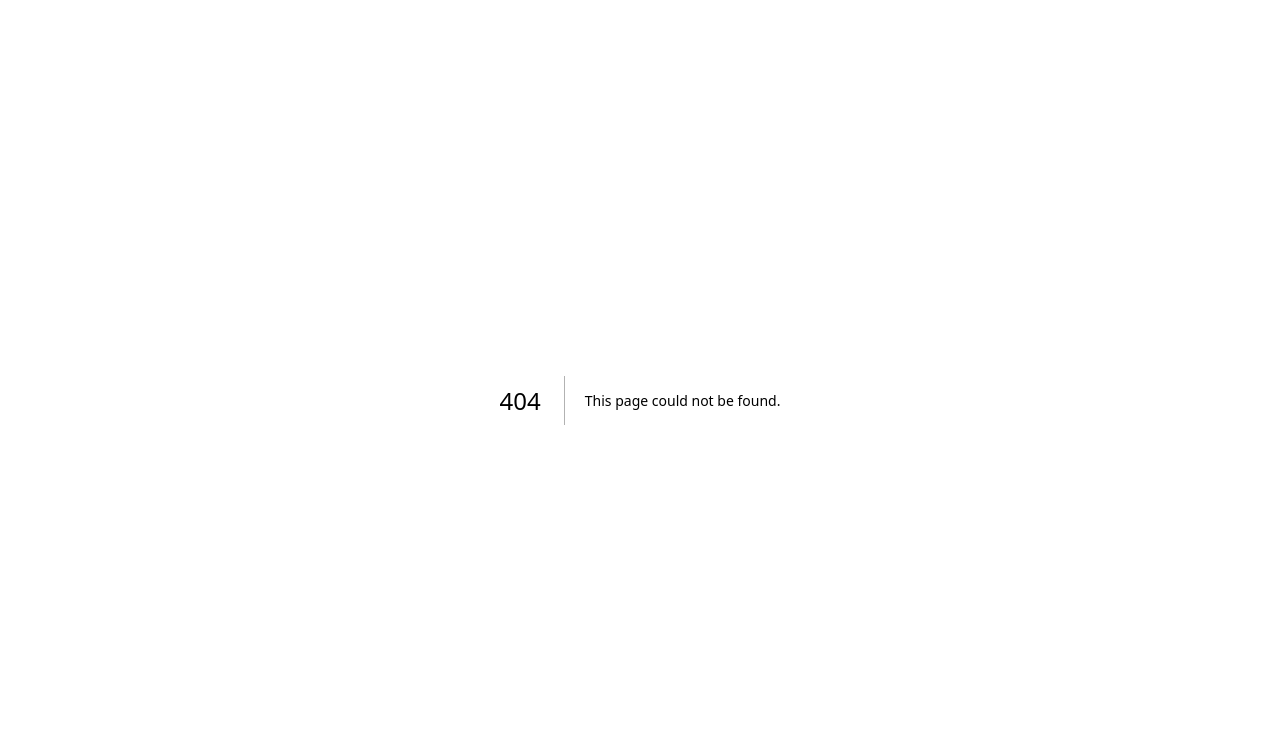
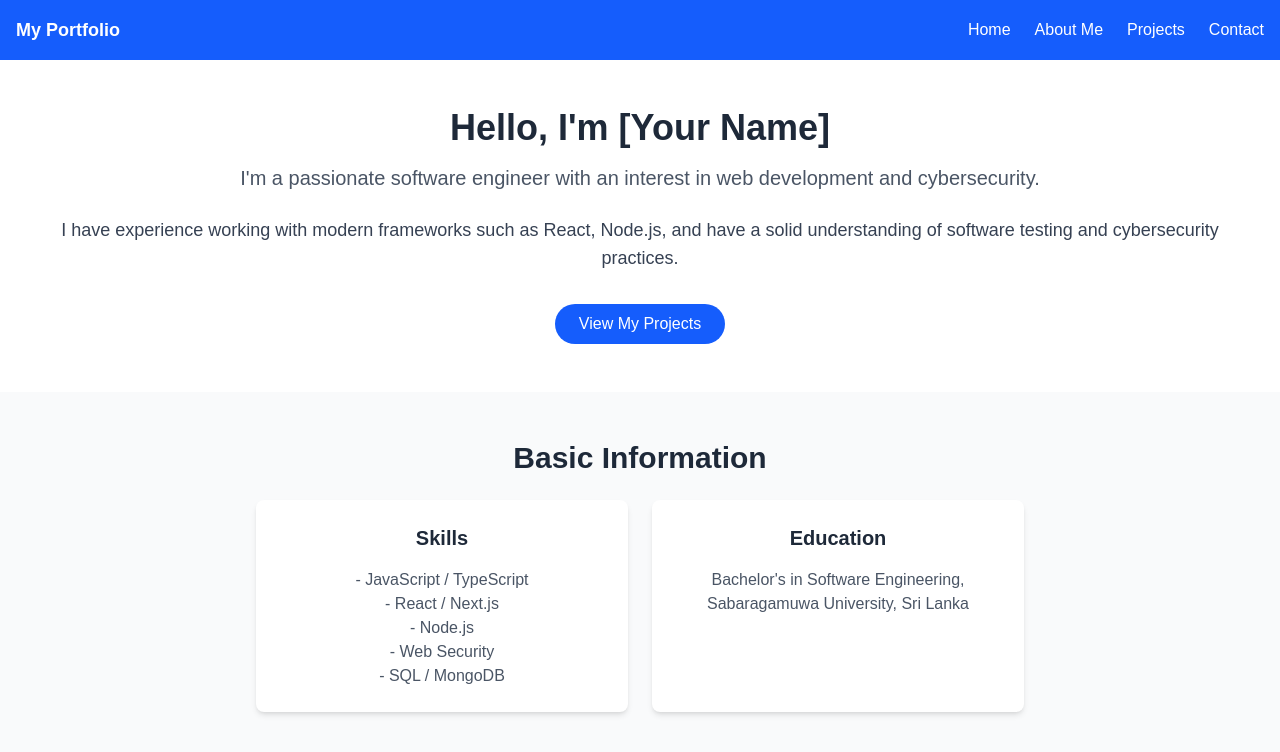
Before and after one commit to Ravindu1015/ravindu_chandrarathna, a Next.js app: page /home in a window 1280 px wide. Before the commit this address had no page. Shown: the top 752 px of the page. Built offline with nearby package versions, Linux system fonts and the light colour scheme.

Commit message:
Add navigation bar and home page layout with routing

```diff
--- /dev/null
+++ b/app/components/NavBar.tsx
@@ -0,0 +1,51 @@
+import Link from "next/link";
+
+const NavBar = () => {
+  return (
+    <nav className="bg-white p-4 shadow-md">
+      <div className="max-w-7xl mx-auto flex justify-between items-center text-black">
+        <div className="text-lg font-semibold">
+          <Link href="/" className="hover:underline">My Portfolio</Link>
+        </div>
+        <div>
+          <ul className="flex space-x-6">
+            <li>
+              <Link
+                href="/home"
+                className="bg-white border border-black hover:bg-gray-500 text-black py-2 px-6 rounded-3xl shadow-md transition transform hover:scale-105"
+              >
+                Home
+              </Link>
+            </li>
+            <li>
+              <Link
+                href="/about"
+                className="bg-white border border-black hover:bg-gray-500 text-black py-2 px-6 rounded-3xl shadow-md transition transform hover:scale-105"
+              >
+                About Me
+              </Link>
+            </li>
+            <li>
+              <Link
+                href="/projects"
+                className="bg-white border border-black hover:bg-gray-500 text-black py-2 px-6 rounded-3xl shadow-md transition transform hover:scale-105"
+              >
+                Projects
+              </Link>
+            </li>
+            <li>
+              <Link
+                href="/contact"
+                className="bg-white border border-black hover:bg-gray-500 text-black py-2 px-6 rounded-3xl shadow-md transition transform hover:scale-105"
+              >
+                Contact
+              </Link>
+            </li>
+          </ul>
+        </div>
+      </div>
+    </nav>
+  );
+};
+
+export default NavBar;
--- /dev/null
+++ b/app/home/page.tsx
@@ -0,0 +1,76 @@
+"use client"; // Ensure this component runs on the client side
+
+import { useRouter } from "next/navigation";
+
+export default function Home() {
+  const router = useRouter();
+
+  return (
+    <div className="min-h-screen bg-gray-100">
+      {/* Navigation Bar */}
+      <nav className="bg-blue-600 p-4 shadow-md">
+        <div className="max-w-7xl mx-auto flex justify-between items-center text-white">
+          <div className="text-lg font-semibold">
+            <a href="/" className="hover:underline">My Portfolio</a>
+          </div>
+          <div>
+            <ul className="flex space-x-6">
+              <li>
+                <a href="/home" className="hover:underline">Home</a>
+              </li>
+              <li>
+                <a href="/about" className="hover:underline">About Me</a>
+              </li>
+              <li>
+                <a href="/projects" className="hover:underline">Projects</a>
+              </li>
+              <li>
+                <a href="/contact" className="hover:underline">Contact</a>
+              </li>
+            </ul>
+          </div>
+        </div>
+      </nav>
+
+      {/* Introduction Section */}
+      <section className="flex flex-col items-center justify-center bg-white py-12 px-6 text-center">
+        <h1 className="text-4xl font-bold text-gray-800 mb-4">Hello, I'm [Your Name]</h1>
+        <p className="text-xl text-gray-600 mb-6">
+          I'm a passionate software engineer with an interest in web development and cybersecurity.
+        </p>
+        <p className="text-lg text-gray-700 mb-8">
+          I have experience working with modern frameworks such as React, Node.js, and have a solid understanding of software testing and cybersecurity practices.
+        </p>
+        <button
+          className="bg-blue-600 text-white py-2 px-6 rounded-full hover:bg-blue-700 transition duration-300"
+          onClick={() => router.push("/projects")}
+        >
+          View My Projects
+        </button>
+      </section>
+
+      {/* Basic Info Section */}
+      <section className="py-12 px-6 bg-gray-50 text-center">
+        <h2 className="text-3xl font-semibold text-gray-800 mb-6">Basic Information</h2>
+        <div className="grid grid-cols-1 md:grid-cols-2 gap-6 max-w-3xl mx-auto">
+          <div className="bg-white p-6 rounded-lg shadow-md">
+            <h3 className="text-xl font-semibold text-gray-800">Skills</h3>
+            <ul className="mt-4 text-gray-600">
+              <li>- JavaScript / TypeScript</li>
+              <li>- React / Next.js</li>
+              <li>- Node.js</li>
+              <li>- Web Security</li>
+              <li>- SQL / MongoDB</li>
+            </ul>
+          </div>
+          <div className="bg-white p-6 rounded-lg shadow-md">
+            <h3 className="text-xl font-semibold text-gray-800">Education</h3>
+            <p className="mt-4 text-gray-600">
+              Bachelor's in Software Engineering, Sabaragamuwa University, Sri Lanka
+            </p>
+          </div>
+        </div>
+      </section>
+    </div>
+  );
+}
--- a/app/page.tsx
+++ b/app/page.tsx
@@ -1,6 +1,11 @@
+"use client"; // ✅ Marks this as a Client Component
+
+import { useRouter } from "next/navigation";
 import Image from "next/image";
 
 export default function Home() {
+  const router = useRouter();
+
   return (
     <div className="flex flex-col items-center justify-center min-h-screen py-2">
       <Image
@@ -14,8 +19,11 @@ export default function Home() {
       <p className="mt-4 text-xl">
         Software Engineer,Project Manager & Full Stack Developer, and Cyber Security Enthusiast
       </p>
-      <p> </p>
-      <button className="bg-white border border-black text-black py-2 px-6 rounded-full mt-6 transition-all duration-300 hover:bg-gray-700 hover:text-white hover:scale-105">
+      <p>. </p>
+      <p>\/</p>
+      <button
+        className="bg-white border border-black hover:bg-gray-500 text-black py-2 px-6 rounded-3xl shadow-md transition transform hover:scale-105"
+        onClick={() => router.push("/home")}>
          More About Me
       </button>
 
```
Also changed, not shown: app/about/page.tsx (added).
